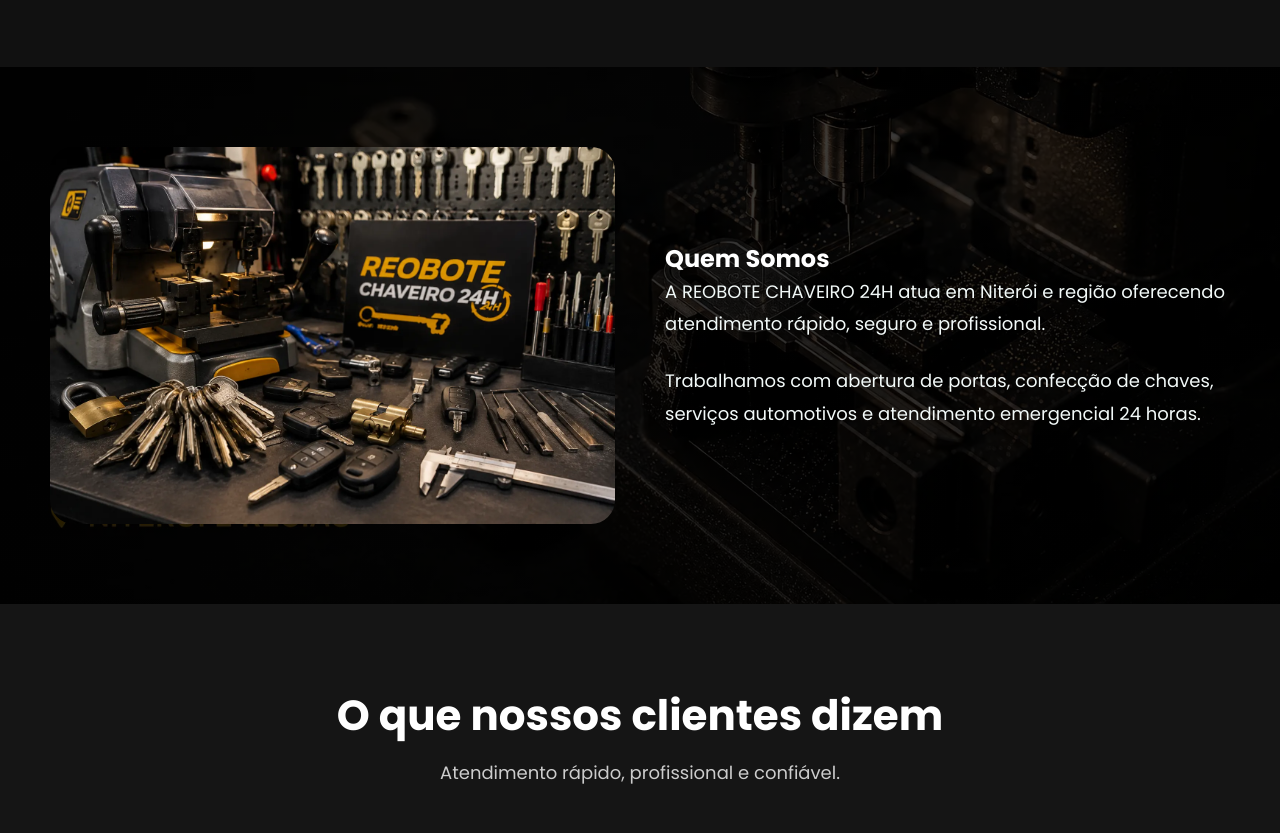
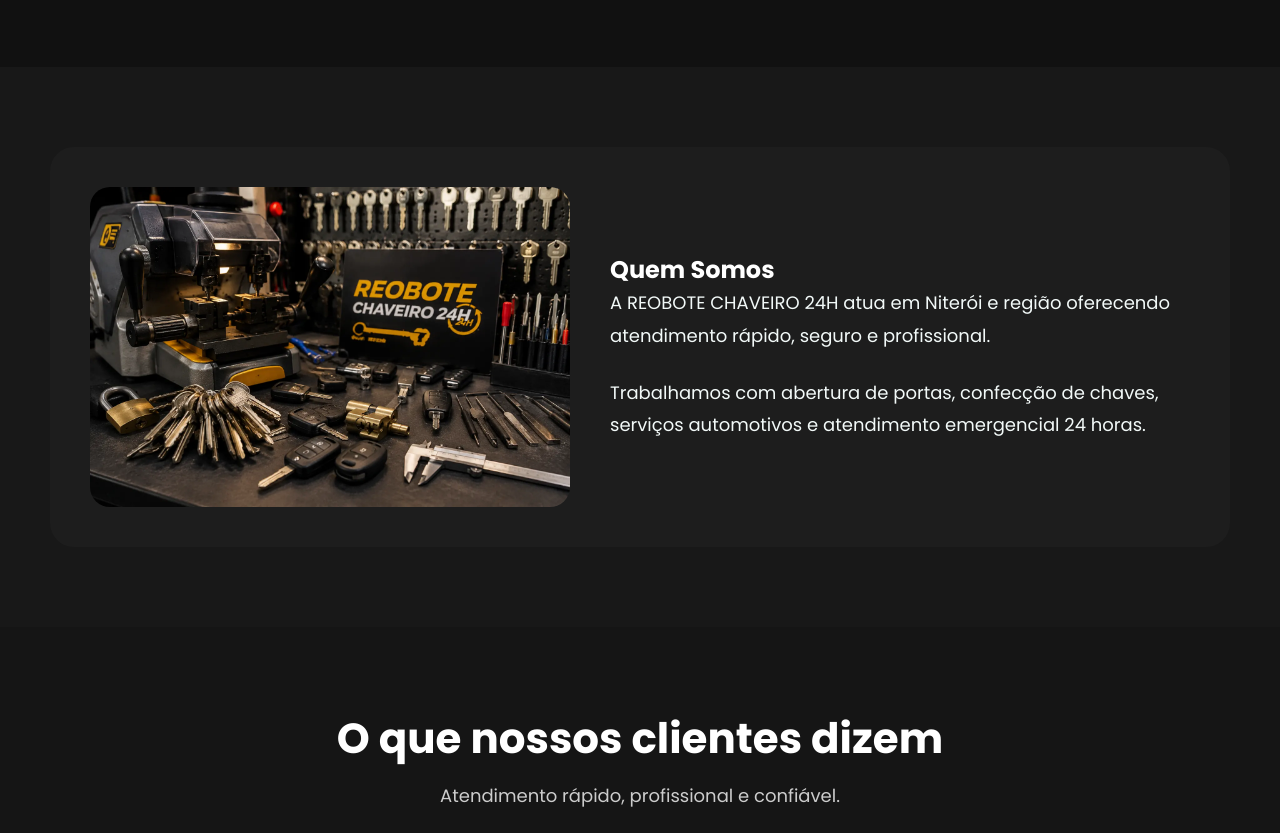
Before and after one commit to rebote-site/reobote-site, a plain HTML site: page index.html in a window 1280 px wide. Shown: the part 1962-2795 px from the top of the page. Drawn offline with Linux system fonts and the light colour scheme.

Commit message:
Update index.html

```diff
--- a/index.html
+++ b/index.html
@@ -283,9 +283,7 @@ body{
 
 .sobre{
     padding:80px 50px;
-    background:
-    linear-gradient(rgba(0,0,0,0.75), rgba(0,0,0,0.85)),
-    url('hero-bg.webp') center/cover no-repeat;
+    background:#181818;
 }
 
 .sobre-container{
@@ -293,14 +291,26 @@ body{
     margin:auto;
 
     display:grid;
-    grid-template-columns:1fr 1fr;
-    gap:50px;
+    grid-template-columns: 480px 1fr;
+
+    gap:40px;
+
     align-items:center;
+
+    background:#1d1d1d;
+
+    padding:40px;
+
+    border-radius:24px;
 }
 
 .sobre img{
     width:100%;
-    border-radius:24px;
+    max-width:480px;
+
+    border-radius:20px;
+
+    display:block;
 }
 
 .sobre-texto{
```
